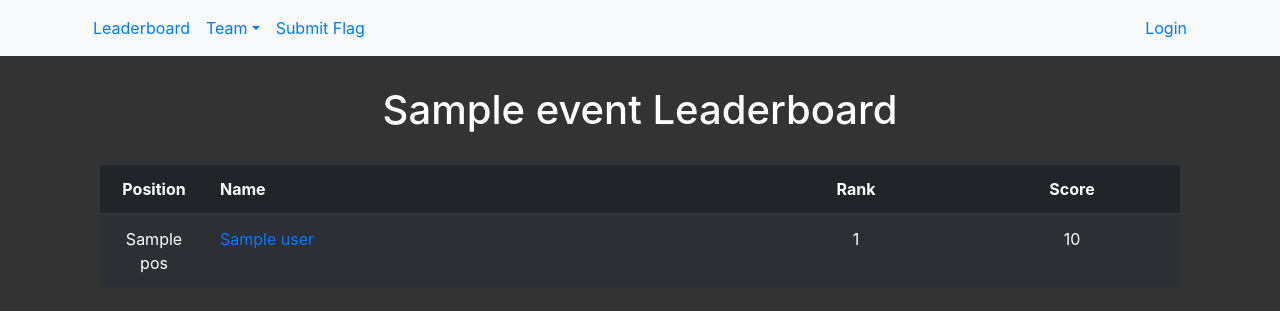
After one commit to Jamie-/ctf-flag-tracker, a Flask app: template tracker/templates/event.html in a window 1280 px wide. The commit adds this page. Shown: the top 311 px of the page. Run offline with Flask 2, Linux system fonts and the light colour scheme; the template is opened without the code that fills it: most values are stand-ins (such as "Sample title", 1, 10 or a date in 2020); parts of the project's set-up code (start-up, migrations or seed data) failed here and were passed over; some libraries are stand-ins or nearby versions.

Commit message:
Added a load more new core functionality

```diff
--- a/schema.sql
+++ b/schema.sql
@@ -5,4 +5,4 @@ CREATE TABLE IF NOT EXISTS flagsfound(
   user_id TEXT NOT NULL REFERENCES users(id),
   PRIMARY KEY (flag_id, user_id)
 );
-CREATE TABLE IF NOT EXISTS events(id INTEGER PRIMARY KEY, name TEXT NOT NULL);
+CREATE TABLE IF NOT EXISTS events(id INTEGER PRIMARY KEY, name TEXT NOT NULL, active BOOLEAN);
--- a/tracker/static/style.css
+++ b/tracker/static/style.css
@@ -22,15 +22,21 @@ div.container > h1 {
     text-align: center;
 }
 
-/* LEADERBOARD */
+/* LEADERBOARDS */
 
-#leaderboard td,
-#leaderboard th {
+.leaderboard td,
+.leaderboard th {
     text-align: center;
 }
 
-#leaderboard .name {
+.leaderboard .name {
     text-align: left;
+}
+
+/* EVENT LEADERBOARD */
+
+#event h4 {
+    text-align: center;
 }
 
 /* FLAG */
--- /dev/null
+++ b/tracker/templates/event.html
@@ -0,0 +1,37 @@
+{% extends "template.html" %}
+
+{% block content %}
+    <div class="container" id="event">
+        <h1>{{ event.name }} Leaderboard</h1>
+        {% if no_flags is defined %}
+            <h4>There are {{ no_flags }} total flags to find.</h4>
+            <br />
+        {% endif %}
+        <table class="leaderboard table table-striped table-inverse">
+            <thead>
+                <tr>
+                    <th style="width: 10%;">Position</th>
+                    <th class="name">Name</th>
+                    {% if config.team is defined %}
+                        <th>Team</th>
+                    {% endif %}
+                    <th style="width: 20%;">Rank</th>
+                    <th style="width: 20%;">Score</th>
+                </tr>
+            </thead>
+            {% if users is defined and users is not none %}
+            {% for u in users %}
+                <tr>
+                    <td>{{ u.pos }}</td>
+                    <td class="name"><a href="/profile/{{ u.id }}">{{ u.name }}</a></td>
+                    {% if config.team is defined %}
+                        <td>{{ u.team }}</td>
+                    {% endif %}
+                    <td>{{ u.rank }}</td>
+                    <td>{{ u.score }}</td>
+                </tr>
+            {% endfor %}
+            {% endif %}
+        </table>
+    </div>
+{% endblock %}
--- a/tracker/templates/template.html
+++ b/tracker/templates/template.html
@@ -17,7 +17,7 @@
                         </li>
                         {% if team is defined %}
                         <li class="nav-item dropdown">
-                            <a class="nav-link dropdown-toggle" href="/session" id="navbarDropdownMenuLink" data-toggle="dropdown" aria-haspopup="true" aria-expanded="false">Session</a>
+                            <a class="nav-link dropdown-toggle" href="/team" id="navbarDropdownMenuLink" data-toggle="dropdown" aria-haspopup="true" aria-expanded="false">Team</a>
                             <div class="dropdown-menu" aria-labelledby="navbarDropdownMenuLink">
                                 <a class="dropdown-item" href="#">Teams</a>
                                 <a class="dropdown-item" href="#">Individual</a>
@@ -27,8 +27,12 @@
                             </div>
                         </li>
                         {% else %}
-                        <li class="nav-item">
-                            <a class="nav-link" href="/session">Session</a>
+                        <li class="nav-item dropdown">
+                            <a class="nav-link dropdown-toggle" href="/event" id="navbarDropdownMenuLink" data-toggle="dropdown" aria-haspopup="true" aria-expanded="false">Event</a>
+                            <div class="dropdown-menu" aria-labelledby="navbarDropdownMenuLink">
+                                <a class="dropdown-item" href="/event">Current Event</a>
+                                <a class="dropdown-item" href="/events">Event List</a>
+                            </div>
                         </li>
                         {% endif %}
                         <li class="nav-item">
```
Also changed, not shown: tracker/event.py (+34 -4 lines), tracker/leaderboard.py (+8 -3 lines), tracker/templates/event_list.html (added, +25 -0 lines).
